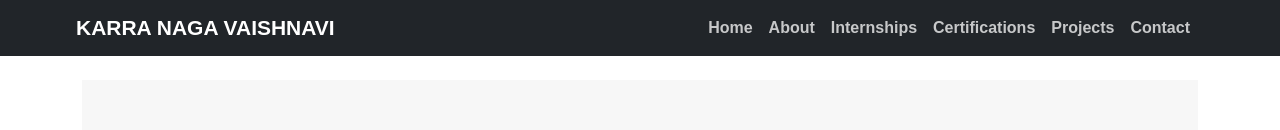
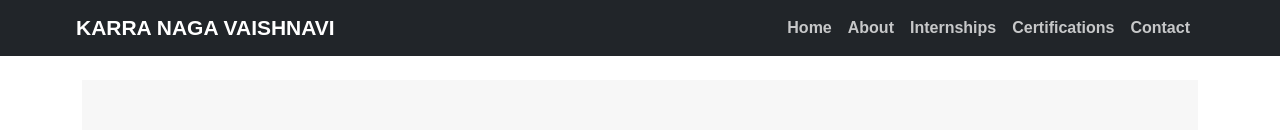
Before and after one commit to KNVaishnavi/MyPortfolio, a plain HTML site: page index.html in a window 1280 px wide. Shown: the top 130 px of the page. Drawn offline with nearby package versions, Linux system fonts and the light colour scheme.

Commit message:
index.html

```diff
--- a/index.html
+++ b/index.html
@@ -50,9 +50,7 @@
                     <li class="nav-item">
                         <a class="nav-link text-white text-opacity-75" href="#Certifications"><b>Certifications</b></a>
                     </li>
-                    <li class="nav-item">
-                        <a class="nav-link text-white text-opacity-75" href="#projects"><b>Projects</b></a>
-                    </li>
+
                     <li class="nav-item">
                         <a class="nav-link text-white text-opacity-75" href="#contact"><b>Contact</b></a>
                     </li>
```
